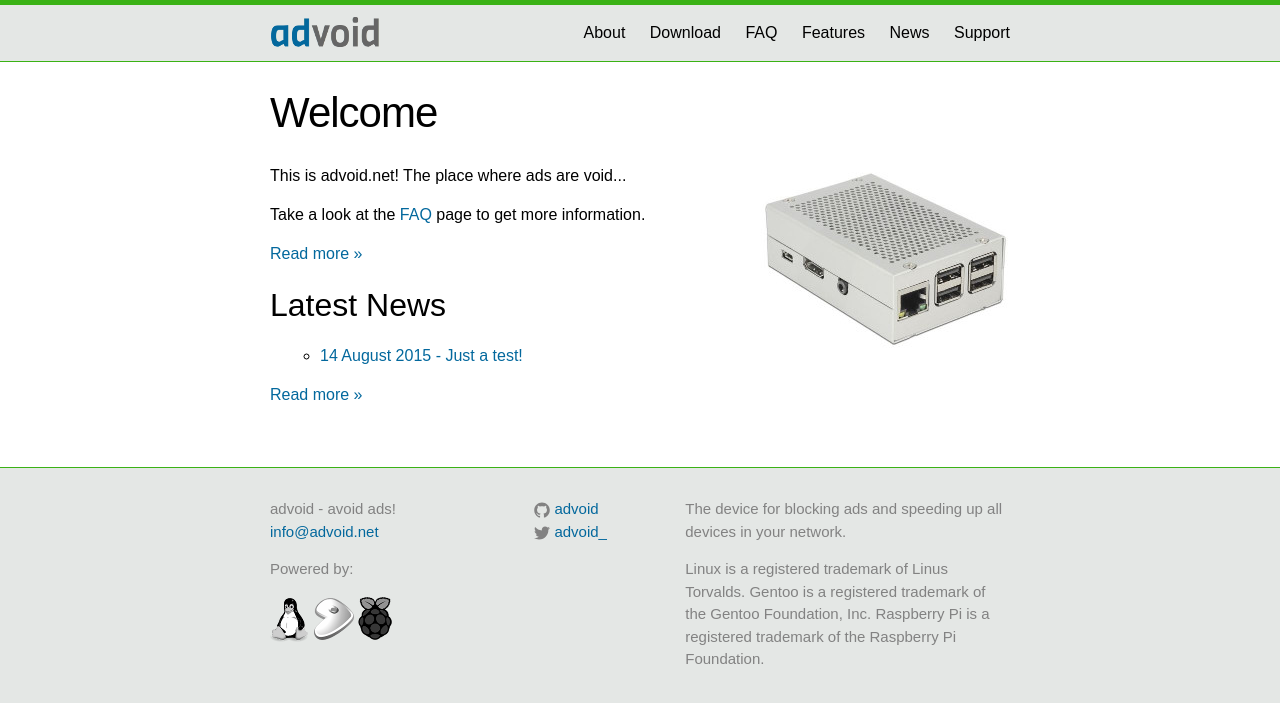
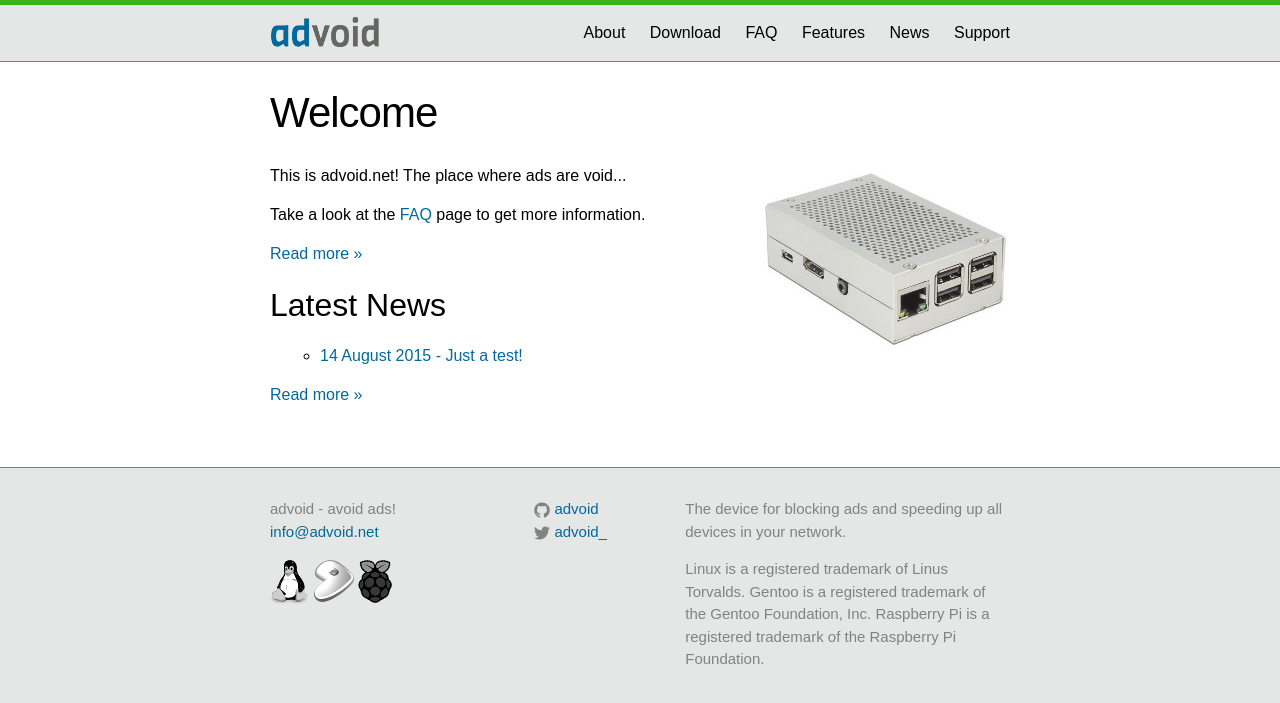
Before and after one commit to advoid/advoid.net, a Jekyll site: the page built from index.md, in a window 1280 px wide. Shown: the top 703 px of the page. Built offline with Jekyll 4.4.1, drawn with Linux system fonts in a browser that asks for light colours.

Commit message:
cleanups and https added to hrefs

```diff
--- a/_includes/footer.html
+++ b/_includes/footer.html
@@ -7,11 +7,11 @@
           <li>{{ site.title }}</li>
           <li><a href="mailto:{{ site.email }}">{{ site.email }}</a></li>
         </ul>
-        <p>Powered by:</p>
+        <!--<p>Powered by:</p>-->
         <p>
-          <a href="http://kernel.org/"><img src="/images/tux.png"></a>
-          <a href="http://gentoo.org/"><img src="/images/gentoo.png"></a>
-          <a href="http://raspberrypi.org/"><img src="/images/raspberrypi.png"></a>
+          <a href="https://kernel.org/"><img src="/images/tux.png"></a>
+          <a href="https://gentoo.org/"><img src="/images/gentoo.png"></a>
+          <a href="https://raspberrypi.org/"><img src="/images/raspberrypi.png"></a>
         </p>
       </div>
       <div class="footer-col  footer-col-2">
@@ -48,7 +48,6 @@
       <div class="footer-col  footer-col-3">
         <p class="text">{{ site.description }}</p>
         <p>Linux is a registered trademark of Linus Torvalds. Gentoo is a registered trademark of the Gentoo Foundation, Inc. Raspberry Pi is a registered trademark of the Raspberry Pi Foundation.</p>
-        <!--<p>advoid is developed by <a href="http://com.puting.de/">com.puting.de</a>.</p>-->
       </div>
     </div>
   </div>
```
